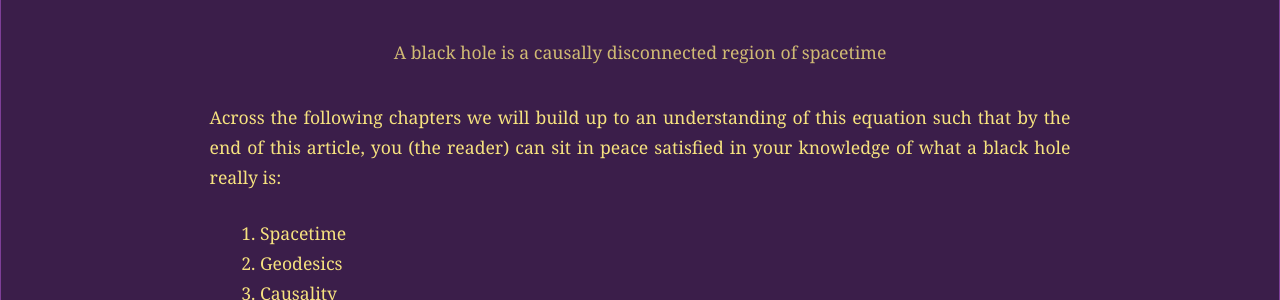
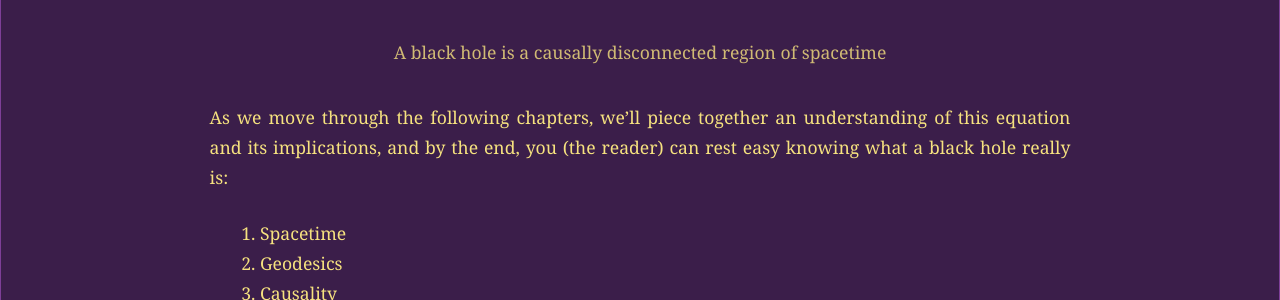
Before and after one commit to GangaSM/Meditations-on-Second-Philosophy, a Jekyll site: the page built from _posts/2025-09-02-blackhole.md, in a window 1280 px wide. Shown: the part 956-1256 px from the top of the page. Built offline with Jekyll 4.4.1, drawn with Linux system fonts in a browser that asks for light colours.

Commit message:
Update 2025-09-02-blackhole.md

```diff
--- a/_posts/2025-09-02-blackhole.md
+++ b/_posts/2025-09-02-blackhole.md
@@ -20,7 +20,7 @@ BEHOLD! A black hole. What you see above is a formal (global) definition which e
 <blockquote>A black hole is a causally disconnected region of spacetime</blockquote>
 </div>
 
-Across the following chapters we will build up to an understanding of this equation such that by the end of this article, you (the reader) can sit in peace satisfied in your knowledge of what a black hole really is:
+As we move through the following chapters, we’ll piece together an understanding of this equation and its implications, and by the end, you (the reader) can rest easy knowing what a black hole really is:
 
 1. Spacetime
 2. Geodesics
```
